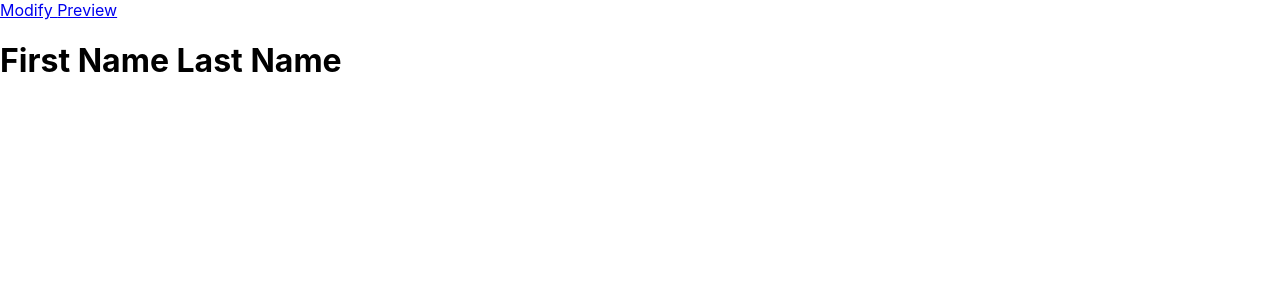
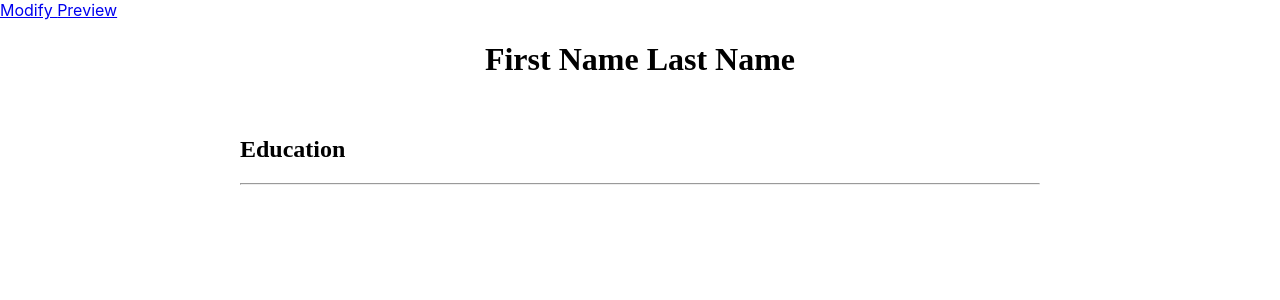
Before and after one commit to p4ckysm4cky/cv_generator, a React (Create React App) app: page /preview in a window 1280 px wide. Shown: the top 300 px of the page. Built offline with nearby package versions, Linux system fonts and the light colour scheme.

Commit message:
Added delete box to education, and updated preview to it's in sync with EditForm

```diff
--- a/src/App.css
+++ b/src/App.css
@@ -40,6 +40,10 @@
   height: 100px;
 }
 
+.eduInput button {
+  display: block;
+}
+
 .structure > button {
   font-family: monospace;
 }
--- a/src/App.js
+++ b/src/App.js
@@ -19,8 +19,10 @@ class App extends Component{
     this.handleChange = this.handleChange.bind(this)
     this.addEducation = this.addEducation.bind(this)
     this.modifyEducation = this.modifyEducation.bind(this)
+    this.delEducation = this.delEducation.bind(this)
   }
 
+  // Generating ID for educationArray
   generateUniqueID() {
     return Math.floor(Math.random() * Date.now())
   }
@@ -37,7 +39,7 @@ class App extends Component{
 
 
 
-  // Method for adding education to the educationArray
+  // Method for adding education object to the educationArray
   addEducation() {
     console.log(this.state.educationArray)
     // strat I found to clone an array
@@ -53,11 +55,20 @@ class App extends Component{
     })
   }
 
-  // Modify an array of objects from child :)
+  // Modify an array of objects from child component :)
   modifyEducation(id, newEducation) {
     const tempArray = this.state.educationArray.map((x) => x)
     const idIndex = tempArray.find(x => x.key === id)
     tempArray[idIndex] = newEducation
+    this.setState({
+      educationArray: tempArray
+    })
+
+  }
+
+  // delete object from educationArray
+  delEducation(id) {
+    const tempArray = this.state.educationArray.filter(x => x.key !== id)
     this.setState({
       educationArray: tempArray
     })
@@ -79,6 +90,7 @@ class App extends Component{
               state={this.state}
               addEducation={this.addEducation}
               modifyEducation={this.modifyEducation}
+              delEducation={this.delEducation}
             />
           </Route>
           <Route exact path="/preview">
--- a/src/components/EditForm.js
+++ b/src/components/EditForm.js
@@ -9,6 +9,7 @@ class EditForm extends Component {
         this.handleChange = props.handleChange
         this.addEducation = props.addEducation
         this.modifyEducation = props.modifyEducation
+        this.delEducation = props.delEducation
     }
 
 
@@ -20,6 +21,7 @@ class EditForm extends Component {
             key={education.key}
             education={education}
             modifyEducation={this.modifyEducation}
+            delEducation={this.delEducation}
         />)
 
         return(
--- /dev/null
+++ b/src/components/EduDisplay.js
@@ -0,0 +1,17 @@
+import React from "react"
+import "./preview.css"
+
+function EduDisplay(props) {
+    return(
+        <div className="eduDisplay">
+            <div className="eduDisplayTop">
+                <h3>{props.education.eduName}</h3>
+                <p className="date">{props.education.eduDuration}</p>
+
+            </div>
+            <p>{props.education.eduDescription}</p>
+        </div>
+    )
+}
+
+export default EduDisplay
--- a/src/components/EducationInput.js
+++ b/src/components/EducationInput.js
@@ -7,8 +7,11 @@ class WorkInput extends Component {
         this.props = props
         this.handleChange = props.handleChange
         this.modifyEducation = props.modifyEducation
+        this.delEducation = props.delEducation
         this.handleList = this.handleList.bind(this)
     }
+
+    // This is used to modify the educationArray when there are changes being made to the input box
     handleList(e) {
         const id = this.props.education.key
         console.log(this.props.education)
@@ -36,13 +39,16 @@ class WorkInput extends Component {
                     type="text"
                     placeholder="DDDD-DDDD"
                     value={this.props.education.eduDuration}
+                    onChange={this.handleList}
                 />
                 <label htmlFor="eduDuration">Description</label>
                 <textarea
                     name="eduDescription"
                     placeholder="Brief information on course, and grade achieved."
                     value={this.props.education.eduDescription}
+                    onChange={this.handleList}
                 />
+                <button onClick={() => {this.delEducation(this.props.education.key)}}>Remove Education</button>
             </div>
         )
     }
--- a/src/components/Preview.js
+++ b/src/components/Preview.js
@@ -1,5 +1,6 @@
 import React, {Component} from "react"
-
+import "./preview.css"
+import EduDisplay from "./EduDisplay"
 
 class Preview extends Component {
     constructor(props) {
@@ -8,8 +9,34 @@ class Preview extends Component {
     }
 
     render() {
+        const eduSection = this.state.educationArray.map(education => <EduDisplay
+        education={education}
+        />)
+
         return(
-            <h1>{this.state.firstName} {this.state.lastName}</h1>
+            <div className="mainContainer">
+                <div className="page">
+                    <div className="nameContainer">
+                        <h1>{this.state.firstName} {this.state.lastName}</h1>
+                        <div className="contact">
+                            {this.state.phoneNumber?
+                            <p>Phone Number : {this.state.phoneNumber}</p>
+                            :<p></p>
+                            }
+                            {this.state.email?
+                            <p>Email : {this.state.email}</p>
+                            :<p></p>
+                            }
+                        </div>
+                    </div>
+
+                    <div className="workSection">
+                        <h2>Education</h2>
+                        <hr/>
+                        {eduSection}
+                    </div>
+                </div>
+            </div>
         )
     }
 }
--- /dev/null
+++ b/src/components/preview.css
@@ -0,0 +1,51 @@
+.mainContainer {
+    display: flex;
+    flex-direction: column;
+    align-items: center;
+}
+
+.page {
+    color: black;
+    font-family:'Times New Roman', Times, serif;
+    width: 800px;
+}
+
+.nameContainer {
+    display: flex;
+    flex-direction: column;
+    align-items: center;
+}
+
+.contact {
+    align-self: flex-end;
+    display: flex;
+    flex-direction: column;
+}
+
+.contact p{
+    margin-top: 4px;
+    margin-bottom: 4px;
+}
+
+.workSection {
+    align-self: flex-start;
+}
+
+.eduDisplay p{
+    margin-top: 5px;
+
+}
+
+.eduDisplayTop {
+    display: flex;
+}
+
+
+.eduDisplayTop .date {
+    align-self: center;
+    margin-left: auto;
+}
+
+.eduDisplay p {
+    margin: 4px;
+}
```
